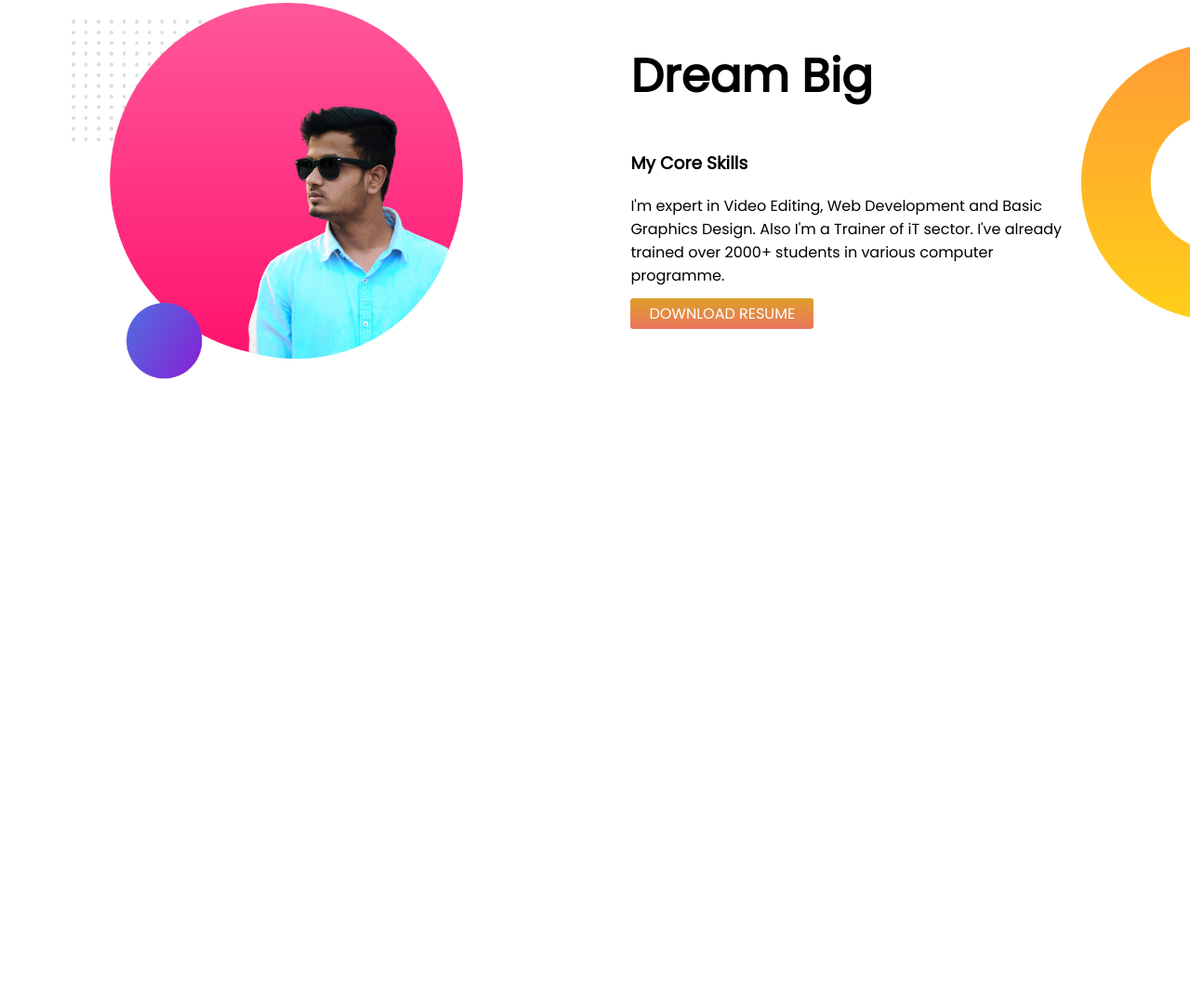
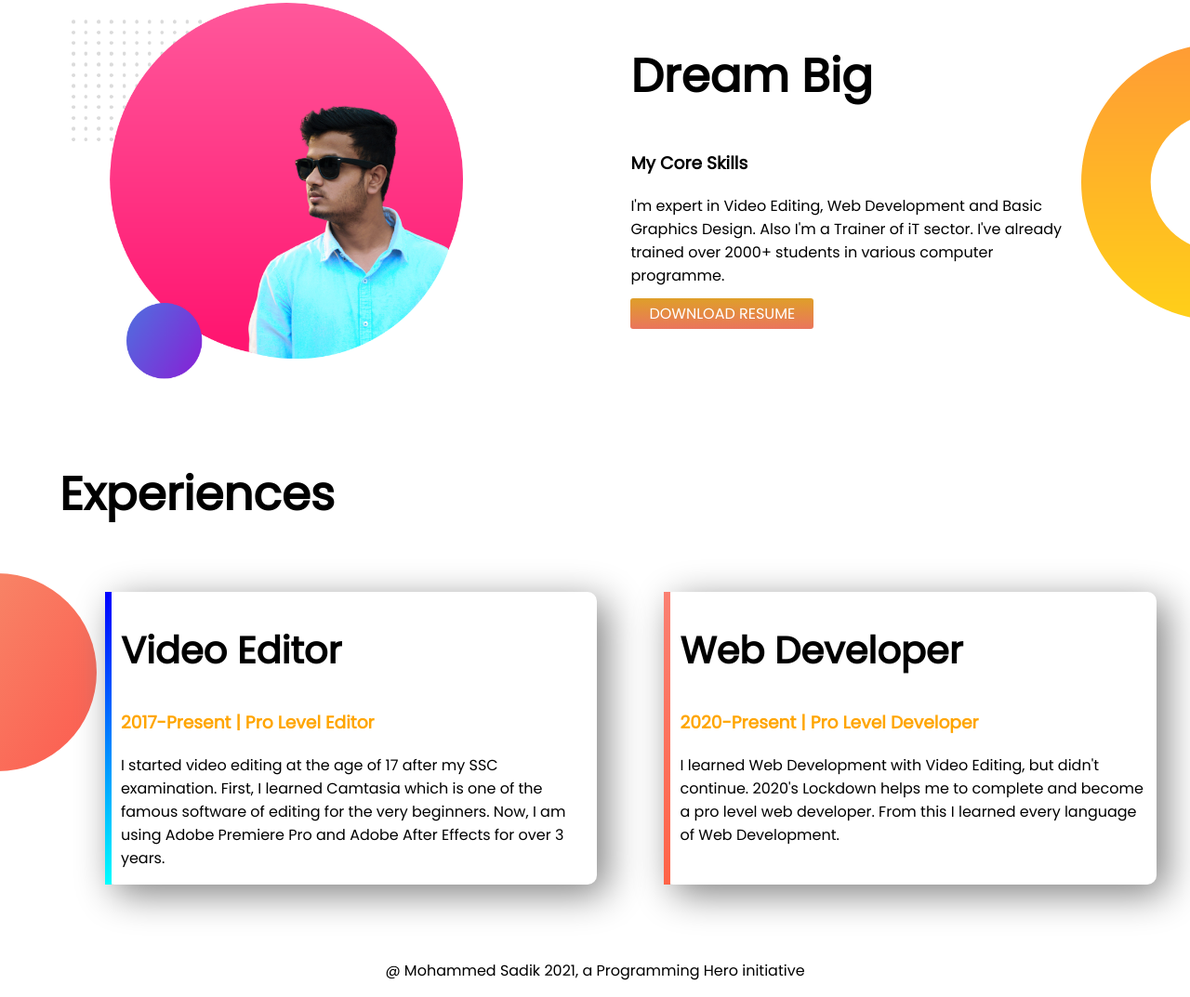
Before and after one commit to msadikjowel/my-portfolio, a plain HTML site: page index.html in a window 1280 px wide. Shown: the part 641-1714 px from the top of the page at 93% size. Before the commit the page ends 1136 px from the top, so only its background shows below. Drawn offline with Linux system fonts and the light colour scheme.

Commit message:
final added

```diff
--- a/index.html
+++ b/index.html
@@ -14,7 +14,7 @@
 </head>
 
 <body>
-    <section class="top-banner">
+    <section class="top-banner flexible-container">
         <div class="half-width">
             <h1>Welcome to</h1>
             <h1><span>Mohammed Sadik</span> World!</h1>
@@ -30,7 +30,7 @@
             <img src="images/tour.png" alt="Sadik's picture">
         </div>
     </section>
-    <section class="dream-big">
+    <section class="dream-big flexible-container">
         <div class="second">
             <img src="images/sadik.png" alt="Sadik tour picture">
         </div>
@@ -44,8 +44,31 @@
                 href="https://drive.google.com/file/d/1jwG3Ol4cLaO8Cy4HvdbmGscNLtIlvfko/view?usp=sharing">DOWNLOAD
                 RESUME</a>
         </div>
-
     </section>
+    <section class="experience-area">
+        <h1 class="experience">Experiences</h1>
+        <div class="flexible-container">
+            <div id="video-editor" class="experience-item">
+                <h2>Video Editor</h2>
+                <h3><span>2017-Present | Pro Level Editor</span></h3>
+                <p>I started video editing at the age of 17 after my SSC examination. First, I learned Camtasia which is
+                    one
+                    of the famous software of editing for the very beginners. Now, I am using Adobe Premiere Pro and
+                    Adobe
+                    After Effects for over 3 years.</p>
+            </div>
+            <div id="web-developer" class="experience-item">
+                <h2>Web Developer</h2>
+                <h3><span>2020-Present | Pro Level Developer</span></h3>
+                <p>I learned Web Development with Video Editing, but didn't continue. 2020's Lockdown helps me to
+                    complete
+                    and become a pro level web developer. From this I learned every language of Web Development.</p>
+            </div>
+        </div>
+    </section>
+    <footer>
+        <p>@ Mohammed Sadik 2021, a Programming Hero initiative</p>
+    </footer>
 </body>
 
 </html>
--- a/style.css
+++ b/style.css
@@ -5,10 +5,13 @@ body{
 h1{
     font-size: 50px;
 }
+h2{
+    font-size: 40px;
+}
 span{
     color:orange;
 }
-section{
+.flexible-container{
     display: flex;
     padding-left: 6%;
     padding-top: 2%;
@@ -49,3 +52,33 @@ section{
     padding-right: 22%;
 
 }
+.experience-item{
+    width: 50%;
+    margin-left: 3%;
+    margin-right: 3%;
+    padding-left: 10px;
+    border-radius: 10px;
+    padding-right: 10px;
+    box-shadow: 10px 10px 40px gray;
+}
+.experience-area{
+    background-image: url(images/exp-bg.png);
+    background-repeat: no-repeat;
+    background-position:left;
+}
+.experience{
+    margin-left: 5%;
+}
+#video-editor{
+    border-left: 7px solid;
+    border-image: linear-gradient(blue,cyan);
+    border-image-slice: 1;
+}
+#web-developer{
+    border-left: 7px solid;
+    border-image: linear-gradient(salmon, tomato);
+    border-image-slice: 1;
+}
+footer p{
+    text-align: center;
+}
```
